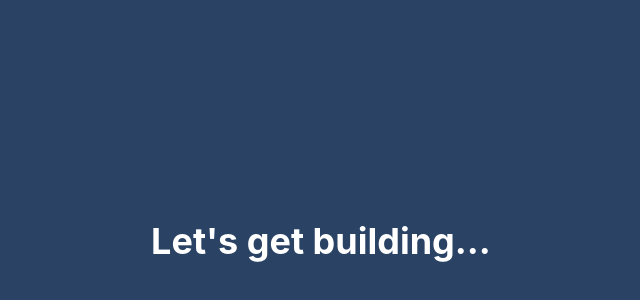
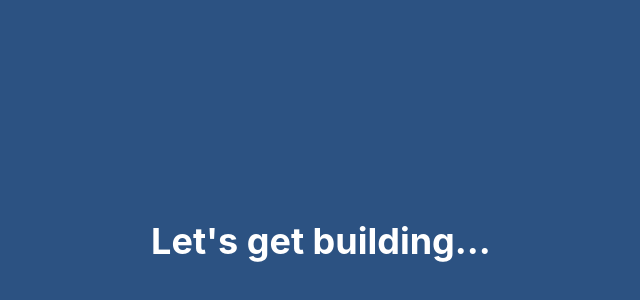
Before and after one commit to jimpala/csb-collab-test, a React (Create React App) app: page / in a window 1280 px wide. Shown: the part 158-458 px from the top of the page, without its empty margins (319-959 px from the left). Built offline with nearby package versions, Linux system fonts and the light colour scheme.

Commit message:
Change from blue.800 to blue.700

```diff
--- a/src/App.tsx
+++ b/src/App.tsx
@@ -9,7 +9,7 @@ const App: React.FunctionComponent = () => {
       flexDir="column"
       justify="center"
       align="center"
-      backgroundColor="blue.800"
+      backgroundColor="blue.700"
     >
       <Heading color="white">Let's get building...</Heading>
     </Flex>
```
